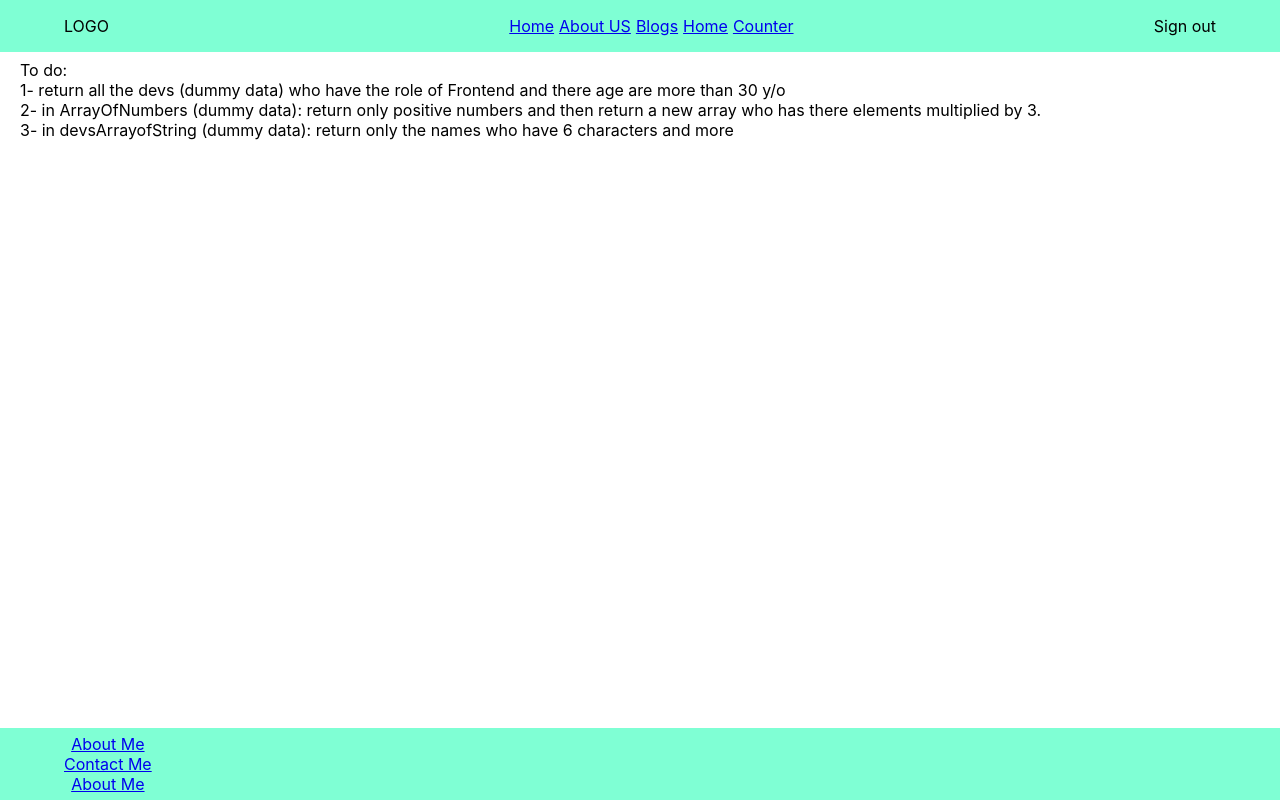
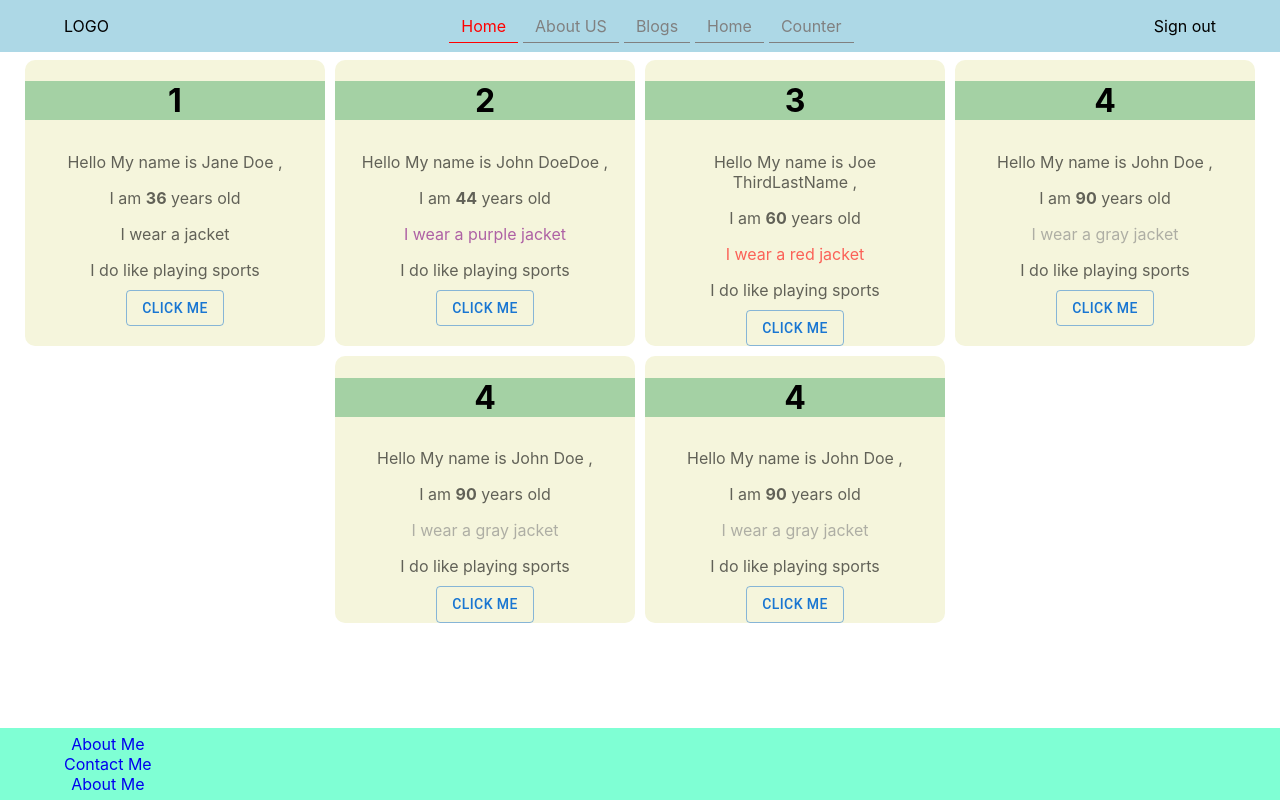
Before and after one commit to theodoredebsfr/my-portfolio-4finance, a React (Create React App) app: page / in a window 1280 px wide. Built offline with nearby package versions, Linux system fonts and the light colour scheme.

Commit message:
style: update nav links

```diff
--- a/src/App.css
+++ b/src/App.css
@@ -1,12 +1,15 @@
 .App {
   text-align: center;
 }
-
+a {
+  text-decoration: none;
+}
 body {
   padding-top: 60px;
 }
 .app-main {
   display: flex;
+  justify-content: center;
   margin: 0 20px;
   flex-wrap: wrap;
   gap: 20px;
--- a/src/layout/header/Header.jsx
+++ b/src/layout/header/Header.jsx
@@ -1,4 +1,4 @@
-import { Link } from "react-router-dom";
+import { Link, NavLink } from "react-router-dom";
 import "./Header.scss";
 
 const Links = [
@@ -8,16 +8,20 @@ const Links = [
   { to: "/contact-us", label: "Home" },
   { to: "/counter", label: "Counter" },
 ];
-
 const Header = () => {
   return (
     <header className="app-header">
-      <div>LOGO </div>
+      <div>LOGO</div>
       <nav>
         <ul>
           {Links.map((link) => (
             <li key={link.to}>
-              <Link to={link.to}>{link.label}</Link>
+              <NavLink
+                to={link.to}
+                className={({ isActive }) => (isActive ? "active" : "disabled")}
+              >
+                {link.label}
+              </NavLink>
             </li>
           ))}
         </ul>
--- a/src/layout/header/Header.scss
+++ b/src/layout/header/Header.scss
@@ -2,7 +2,7 @@
   display: flex;
   justify-content: space-between;
   align-items: center;
-  background-color: aquamarine;
+  background-color: lightblue;
   height: 52px;
   padding: 0 5%;
   position: fixed;
@@ -14,6 +14,23 @@
       display: flex;
       gap: 5px;
       list-style-type: none;
+      li {
+        a {
+          padding: 6px 12px;
+          &.active {
+            color: red;
+            border-bottom: 1px solid red;
+          }
+          &.disabled {
+            color: gray;
+            border-bottom: 1px solid gray;
+          }
+          &:hover {
+            color: black;
+            border-bottom: 1px solid black;
+          }
+        }
+      }
     }
   }
 }
--- a/src/layout/rootLayout/RootLayout.jsx
+++ b/src/layout/rootLayout/RootLayout.jsx
@@ -8,7 +8,7 @@ const RootLayout = (props) => {
     <>
       <Header />
 
-      <main>
+      <main className="app-main">
         <Outlet />
       </main>
       <Footer />
--- a/src/pages/blogs/Blogs.jsx
+++ b/src/pages/blogs/Blogs.jsx
@@ -1,13 +1,7 @@
 import React from "react";
-import Header from "../../layout/header/Header";
 
 const Blogs = () => {
-  return (
-    <div>
-      <Header />
-      Blogs
-    </div>
-  );
+  return <div>Blogs</div>;
 };
 
 export default Blogs;
--- a/src/pages/home/Home.jsx
+++ b/src/pages/home/Home.jsx
@@ -1,49 +1,11 @@
 import React from "react";
-import Footer from "../../layout/footer/Footer";
 import Card from "../../components/card/Card";
-import Header from "../../layout/header/Header";
-import { ArrayOfNumbers, People, devs } from "../../utils/dummyData";
-
+import { People } from "../../utils/dummyData";
+import "./Home.scss";
 const Home = () => {
-  const devsWithId = devs.map((element, index) => {
-    return { ...element, id: index + 1 };
-  });
-
-  const filterYoungDevs = devs.filter((element) => {
-    return element.age < 34;
-  }); //array
-
-  const findSpecificDevInfo = devs.find((element) => {
-    return element.age === 43;
-  }); //element
-
-  const findSpecificDevIndex = devs.findIndex((element) => {
-    return element.name === "James";
-  });
-
-  const isManager = devs.some((element) => {
-    return element.role === "manager";
-  });
-  const isAnyFrontend = devs.some((element) => {
-    return element.role.toLowerCase() === "frontend";
-  });
-  const isPositive = ArrayOfNumbers.every((element) => {
-    return element > 0;
-  });
-
   return (
-    <>
-      <Header />
-      <main className="app-main">
-        To do:
-        <br /> 1- return all the devs (dummy data) who have the role of Frontend
-        and there age are more than 30 y/o <br />
-        2- in ArrayOfNumbers (dummy data): return only positive numbers and then
-        return a new array who has there elements multiplied by 3.
-        <br /> 3- in devsArrayofString (dummy data): return only the names who
-        have 6 characters and more
-        {/* {JSON.stringify("fRoNtEnd".toLowerCase())} */}
-        {/* {People.map((person) => (
+    <div className="home">
+      {People.map((person) => (
         <>
           <Card
             id={person?.id}
@@ -64,10 +26,26 @@ const Home = () => {
         color={"gray"}
         likeSports
         onClick={() => alert("4")}
-        /> */}
-      </main>
-      <Footer />
-    </>
+      />
+      <Card
+        id={4}
+        firstName={"John"}
+        lastName={"Doe"}
+        age={"90"}
+        color={"gray"}
+        likeSports
+        onClick={() => alert("4")}
+      />
+      <Card
+        id={4}
+        firstName={"John"}
+        lastName={"Doe"}
+        age={"90"}
+        color={"gray"}
+        likeSports
+        onClick={() => alert("4")}
+      />
+    </div>
   );
 };
 
--- /dev/null
+++ b/src/pages/home/Home.scss
@@ -0,0 +1,6 @@
+.home {
+  display: flex;
+  flex-wrap: wrap;
+  gap: 10px;
+  justify-content: center;
+}
```
Lines whose indentation alone changed are shown as unchanged.
